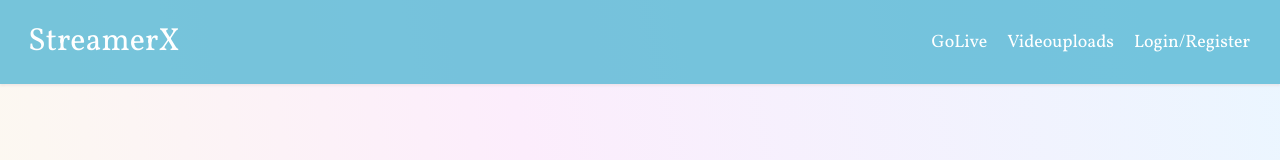
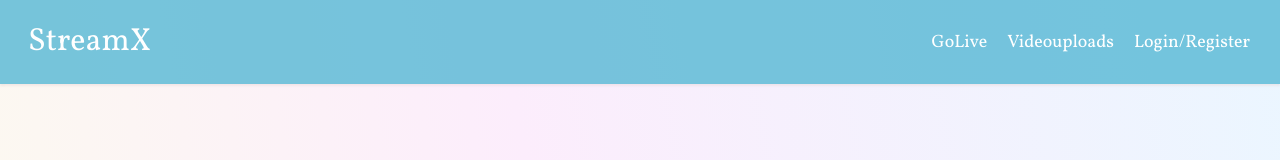
Before and after one commit to KunalAsatkar/streamerx, a React (Vite) app in the folder client/: page / in a window 1280 px wide. Shown: the top 160 px of the page. Built offline with nearby package versions, Linux system fonts and the light colour scheme; no server answers.

Commit message:
StreamerX to StreamX name change

```diff
--- a/client/index.html
+++ b/client/index.html
@@ -4,7 +4,7 @@
     <meta charset="UTF-8" />
     <link rel="icon" type="image/svg+xml" href="/vite.svg" />
     <meta name="viewport" content="width=device-width, initial-scale=1.0" />
-    <title>StreamerX</title>
+    <title>StreamX</title>
   </head>
   <body>
     <div id="root"></div>
--- a/client/src/pages/Navbar.jsx
+++ b/client/src/pages/Navbar.jsx
@@ -61,7 +61,7 @@ const Navbar = () => {
             <section className="navbar">
 
                 <div className="logo">
-                    <Link to={loggedIn ? `/wellcome` : `/`} className='link'>StreamerX</Link>
+                    <Link to={loggedIn ? `/wellcome` : `/`} className='link'>StreamX</Link>
                 </div>
                 <div className="navigation">
                     <div>
```
